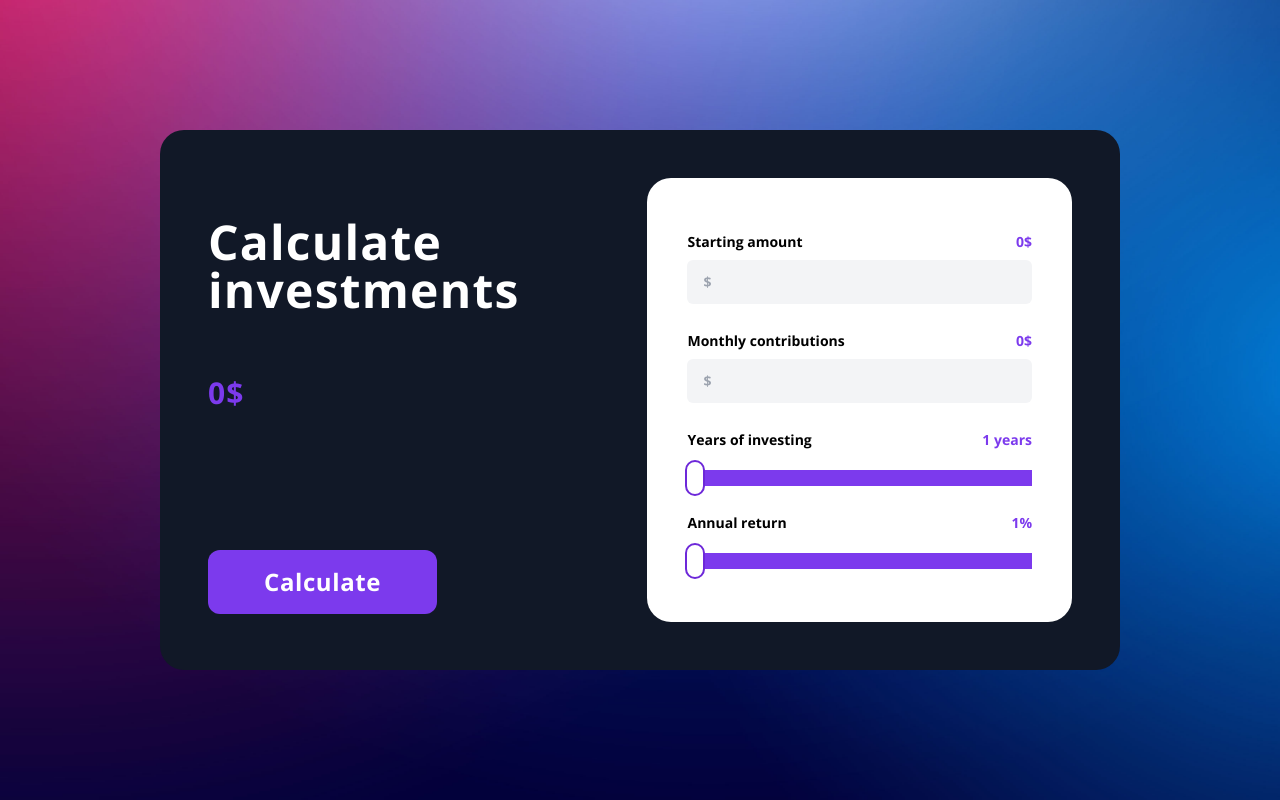
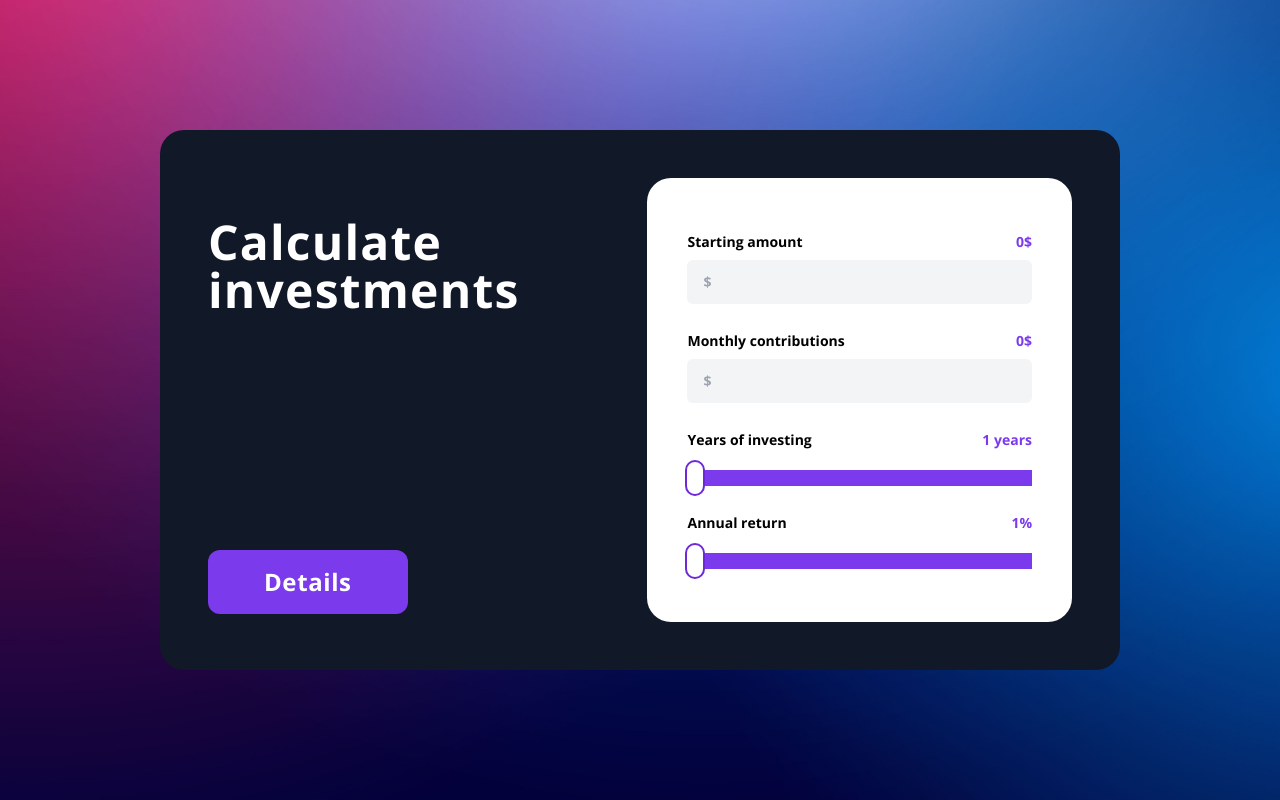
Before and after one commit to Mixeronix/Investment-Calculator, a Next.js app: page / in a window 1280 px wide. Built offline with nearby package versions, Linux system fonts and the light colour scheme; what prettier-plugin-tailwindcss would draw is missing.

Commit message:
Toggle button

```diff
--- a/components/button.tsx
+++ b/components/button.tsx
@@ -59,16 +59,16 @@ export default function Button(props: { text: string; calculateFn: Function }) {
 			onClick={props.calculateFn()}
 			id={"clickableButton"}
 			className={
-				"xl:bottom-18 group relative overflow-hidden rounded-xl bg-violet-600 px-10 py-3 text-center text-xl leading-snug tracking-wide lg:absolute lg:bottom-14 lg:px-14 lg:py-4 lg:text-2xl 2xl:bottom-32 2xl:px-20 2xl:py-5 2xl:text-3xl  " +
+				"xl:bottom-18 group relative overflow-hidden rounded-xl bg-violet-600 px-10 py-3 text-center text-xl leading-snug tracking-wide lg:absolute lg:bottom-14 lg:px-14 lg:py-4 lg:text-2xl 2xl:bottom-32 2xl:px-20 2xl:py-5 2xl:text-3xl " +
 				openSansFont.className
 			}
 		>
 			<div
 				id="ripple"
-				className="group-hover:w-3full pointer-events-none absolute aspect-square h-auto w-0 -translate-x-1/2 -translate-y-1/2 rounded-full bg-white duration-500"
+				className="pointer-events-none absolute aspect-square h-auto w-0 -translate-x-1/2 -translate-y-1/2 rounded-full bg-white duration-500 group-hover:w-3full"
 			></div>
 
-			<div className="absolute left-1/2 top-1/2 z-10 -translate-x-1/2 -translate-y-1/2 text-violet-600 opacity-0 transition-all delay-150 group-hover:opacity-100 lg:delay-75">
+			<div className="absolute left-1/2 top-1/2 z-10 w-full -translate-x-1/2 -translate-y-1/2 text-violet-600 opacity-0 transition-all delay-150 group-hover:opacity-100 lg:delay-75">
 				{props.text}
 			</div>
 			<div className="text-white">{props.text}</div>
--- a/components/mainCard.tsx
+++ b/components/mainCard.tsx
@@ -29,14 +29,21 @@ export default function MainCard() {
 	const [monthly, setMonthly] = useState(0);
 	const [years, setYears] = useState(1);
 	const [annual, setAnnual] = useState(1);
+	const [isGraphShow, setGraphState] = useState(false);
 
-	function showValues() {
+	function changeState() {
+		const stateNow = !isGraphShow;
+		setGraphState(stateNow);
+
 		console.log(returnValues({ starting, monthly, years, annual }));
 	}
 
 	return (
 		<section className="relative flex w-11/12 flex-col justify-between gap-y-6 rounded-3xl bg-gray-900 px-4 py-8 sm:p-12 md:w-4/5 md:p-14 lg:w-3/4 lg:flex-row xl:aspect-video xl:p-12 2xl:p-24">
-			<Title value={returnValues({ starting, monthly, years, annual })} />
+			{isGraphShow ? <></> : <Title value={returnValues({ starting, monthly, years, annual })} />}
+			{isGraphShow ? (
+				<></>
+			) : (
 				<Calculator
 					setStarting={setStarting}
 					setMonthly={setMonthly}
@@ -47,7 +54,9 @@ export default function MainCard() {
 					years={years}
 					annual={annual}
 				/>
-			<Button text="Calculate" calculateFn={() => showValues} />
+			)}
+
+			{isGraphShow ? <Button text="Less datails" calculateFn={() => changeState} /> : <Button text="Details" calculateFn={() => changeState} />}
 		</section>
 	);
 }
--- a/components/title.tsx
+++ b/components/title.tsx
@@ -15,8 +15,9 @@ export default function Title(props: { value: number }) {
 		>
 			Calculate investments
 			<br />
-			<br />
-			<span className="text-3xl text-violet-600">{Math.round(props.value * 100) / 100}$</span>
+			<span className={`text-3xl text-violet-600 transition-all ${props.value != 0 ? "opacity-100" : "opacity-0"}`}>
+				{(Math.round(props.value * 100) / 100).toString().replace(/\B(?=(\d{3})+(?!\d))/g, " ") + "$"}
+			</span>
 		</h1>
 	);
 }
```
Lines whose indentation alone changed are shown as unchanged.
